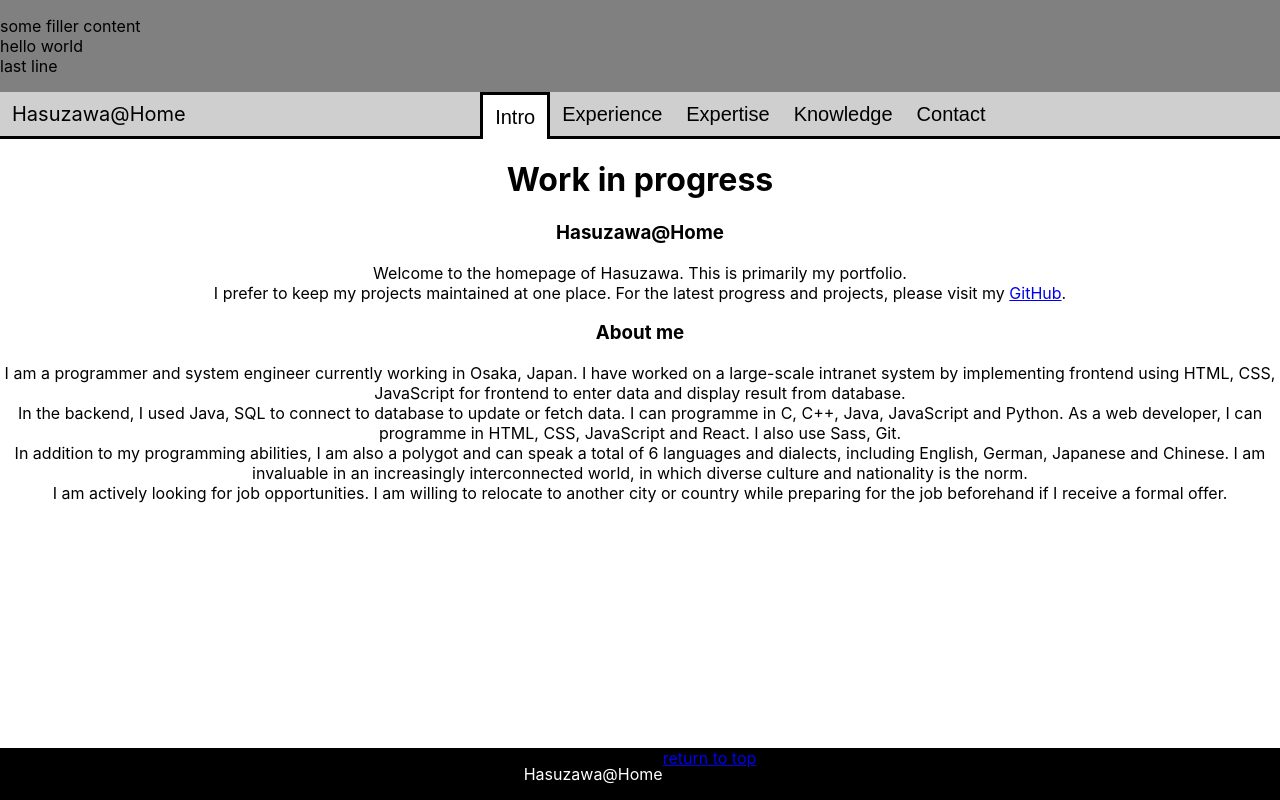
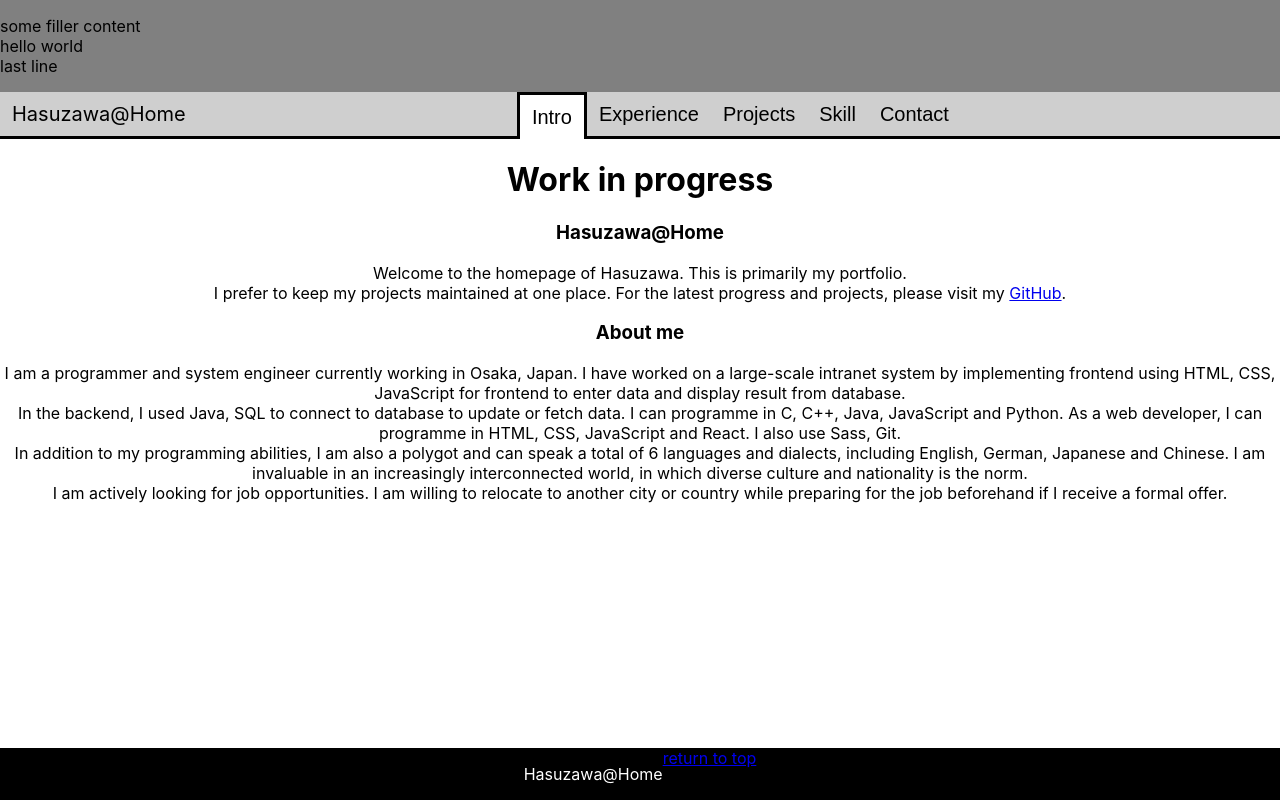
Before and after one commit to Hasuzawa/Homepage, a React (Create React App) app: page / in a window 1280 px wide. Built offline with nearby package versions, Linux system fonts and the light colour scheme; the HTML template or start-up script is replaced by a standard one.

Commit message:
refactored header buttons rendering

```diff
--- a/src/Components/Header.jsx
+++ b/src/Components/Header.jsx
@@ -1,17 +1,34 @@
 import React from "react";
-import {TabIndex} from "./enum.js";
 import "./style.scss";
+import buttons from "./buttons.json";
 
 export default class Header extends React.Component{
     constructor(props){
         super(props);
+
         this.handleClick = this.handleClick.bind(this);
+        this.renderButtons = this.renderButtons.bind(this);
     }
 
     handleClick(e){
         this.props.handleClick(e.target.id);
-        //console.log(this.props.selectedTab);
     }
+
+    renderButtons(){
+        return (
+            Object.keys(buttons).map((button, i) =>
+                <button
+                    key={buttons[button].id}
+                    id={buttons[button].id}
+                    onClick={this.handleClick}
+                    className={this.props.selectedTab === buttons[button].id ? "selected" : null}
+                >
+                    {buttons[button].buttonName}
+                </button>
+            )
+        );
+    }
+
 
     render(){
         return (
@@ -19,11 +36,7 @@ export default class Header extends React.Component{
             {/* should not have word here, only tabs should have word at the header bar*/}
             <span>Hasuzawa@Home</span>
             <div className="filler"></div>
-            <button id={TabIndex.introduction} onClick={this.handleClick} className={this.props.selectedTab === TabIndex.introduction ? "selected" : null}>Intro</button>
-            <button id={TabIndex.workExperience} onClick={this.handleClick} className={this.props.selectedTab === TabIndex.workExperience ? "selected" : null}>Experience</button>
-            <button id={TabIndex.expertise} onClick={this.handleClick} className={this.props.selectedTab === TabIndex.expertise ? "selected" : null}>Expertise</button>
-            <button id={TabIndex.knowledge} onClick={this.handleClick} className={this.props.selectedTab === TabIndex.knowledge ? "selected" : null}>Knowledge</button>
-            <button id={TabIndex.contact} onClick={this.handleClick} className={this.props.selectedTab === TabIndex.contact ? "selected" : null}>Contact</button>
+            {this.renderButtons()}
             <div className="filler"></div>
             {/* could place some font-change / light, dark mode switch button here etc */}
         </nav>
--- /dev/null
+++ b/src/Components/buttons.json
@@ -0,0 +1,22 @@
+{
+    "introduction": {
+        "id": 0,
+        "buttonName": "Intro"
+    },
+    "workExperience": {
+        "id": 1,
+        "buttonName": "Experience"
+    },
+    "projects": {
+        "id": 2,
+        "buttonName": "Projects"
+    },
+    "expertise": {
+        "id": 3,
+        "buttonName": "Skill"
+    },
+    "contact": {
+        "id": 4,
+        "buttonName": "Contact"
+    }
+}
--- a/src/Components/enum.js
+++ b/src/Components/enum.js
@@ -1,3 +1,5 @@
+//not used now
+
 export const TabIndex = Object.freeze({
     introduction: 0,
     workExperience: 1,
```
